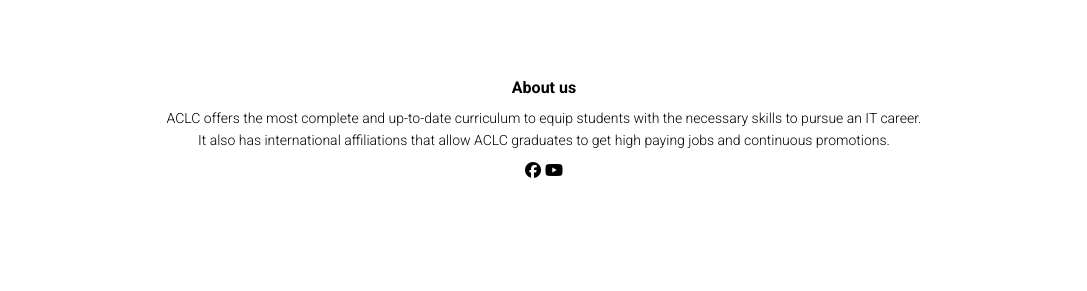
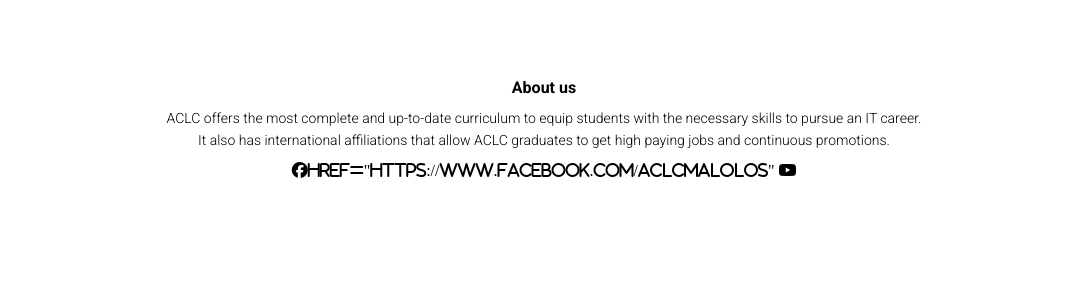
Before and after one commit to Monoknows/work-immersion, a plain HTML site: page index.html in a window 1280 px wide. Shown: the part 4806-5097 px from the top of the page, without its empty margins (96-1183 px from the left). Drawn offline with nearby package versions, Linux system fonts and the light colour scheme.

Commit message:
Update index.html

```diff
--- a/index.html
+++ b/index.html
@@ -165,7 +165,7 @@
 	 <h4>About us</h4>
 	 <p>ACLC offers the most complete and up-to-date curriculum to equip students with the necessary skills to pursue an IT career.<br> It also has international affiliations that allow ACLC graduates to get high paying jobs and continuous promotions.</p>
 
-		<i class="fa-brands fa-facebook"></i>
+		<i class="fa-brands fa-facebook">href="https://www.facebook.com/ACLCMALOLOS"</i>
 		<i class="fa fa-youtube-play"></i>
 
 	 </section>
```
